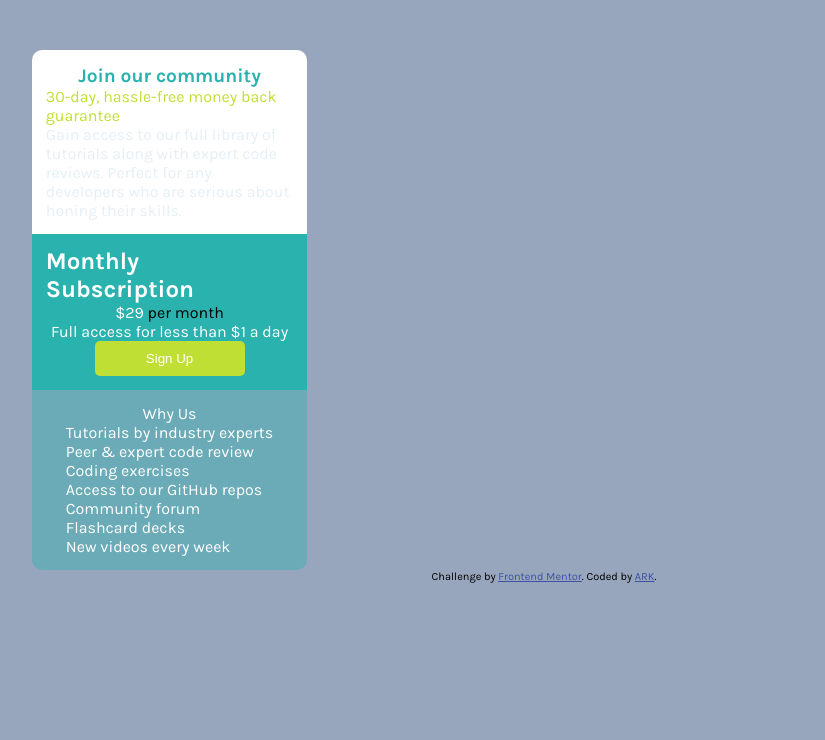
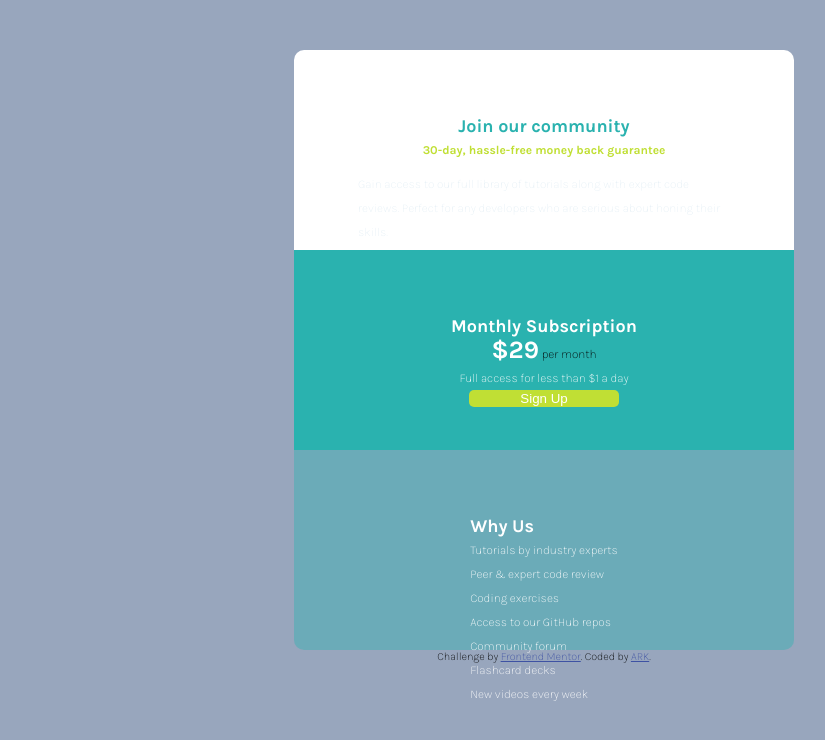
Before and after one commit to AndersRKvamme/Single-Price-Grid, a plain HTML site: page index.html in a window 1280 px wide. Shown: the whole page, without its empty margins (96-921 px from the left). Drawn offline with Linux system fonts and the light colour scheme.

Commit message:
Commit 3

```diff
--- a/css/style.css
+++ b/css/style.css
@@ -16,8 +16,9 @@ div {
     min-height: 100px;
     flex-direction: column;
     max-width: 500px;
-    width: 275px;
+    width: 250px;
     height: 80%;
+    line-height: 150%;
 }
 
 body {
@@ -27,26 +28,42 @@ body {
 }
 
 main {
-    max-width: 80%;
-    margin-inline: auto;
+    display: flex;
+    flex-direction: column;
     min-height: 60svh;
+    align-items: center;
+    justify-content: center;
 }
 
 h1 {
-    font-size: larger;
-    color: var(--cyan1)
+    color: var(--cyan1);
+    font-size: 18px;
+    font-weight: 700;
 }
 
-#divMain {
-    font-size: 16px;
+h2 {
+    font-size: 18px;
+    font-weight: 700;
+}
+
+p {
+    font-weight: 200;
+    font-size: 12px;
 }
 
 #pDivOne {
     color: var(--yellowtext);
+    font-weight: 700;
+    margin-bottom: 10px;
 }
 
 #pDivOneTwo {
     color: var(--lightgray);
+}
+
+.divCard {
+    height: 25vh;
+    width: 80vw;
 }
 
 #divGridOne {
@@ -59,7 +76,8 @@ h1 {
 
 #divGridTwo {
     background-color: var(--cyan1);
-    padding: 5%
+    padding: 5%;
+
 /*    grid-area: divgridtwo; */
 }
 
@@ -68,6 +86,11 @@ h1 {
     padding: 5%;
     border-radius: 0 0 10px 10px;
 /*    grid-area: divgridthree; */
+}
+
+#dollar {
+    font-size: 25px;
+    font-weight: 700;
 }
 
 button {
--- a/index.html
+++ b/index.html
@@ -18,15 +18,15 @@
 </head>
 <body>
   <main>
-    <div id="divMain">
-      <div id="divGridOne">
+
+      <div id="divGridOne" class="divCard">
         <h1 id="h1DivOne">Join our community</h1>
 
         <p id="pDivOne">30-day, hassle-free money back guarantee</p>
 
        <p id="pDivOneTwo">Gain access to our full library of tutorials along with expert code reviews.
         Perfect for any developers who are serious about honing their skills.</p> </div>
-      <div id="divGridTwo">
+      <div id="divGridTwo" class="divCard">
         <h2 id="h2DivTwoThree">Monthly Subscription</h2>
 
         <p id="pDivDollar"><span id="dollar">&dollar;29</span> per month</p>
@@ -35,8 +35,8 @@
 
         <button>Sign Up</button>
       </div>
-      <div id="divGridThree">
-        <p id="pDivThree">Why Us</p>
+      <div id="divGridThree" class="divCard">
+        <h2 id="pDivThree">Why Us</>
 
         <p id="pList">Tutorials by industry experts <br>
         Peer &amp; expert code review<br>
@@ -46,7 +46,7 @@
         Flashcard decks<br>
         New videos every week</p>
       </div>
-    </div>
+
 
 </main>
   <footer>
```
